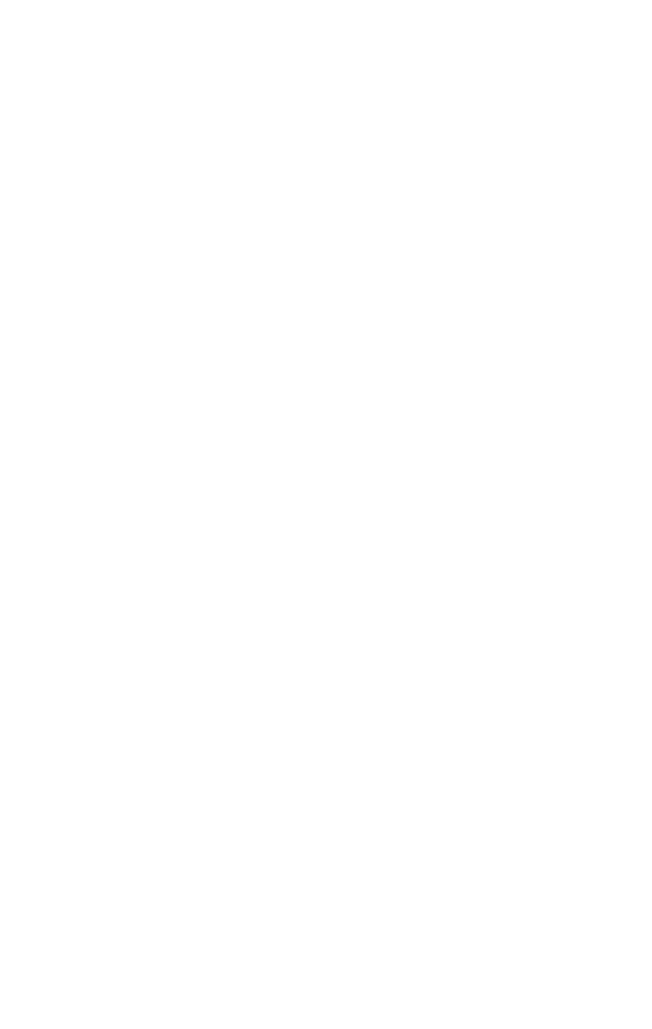
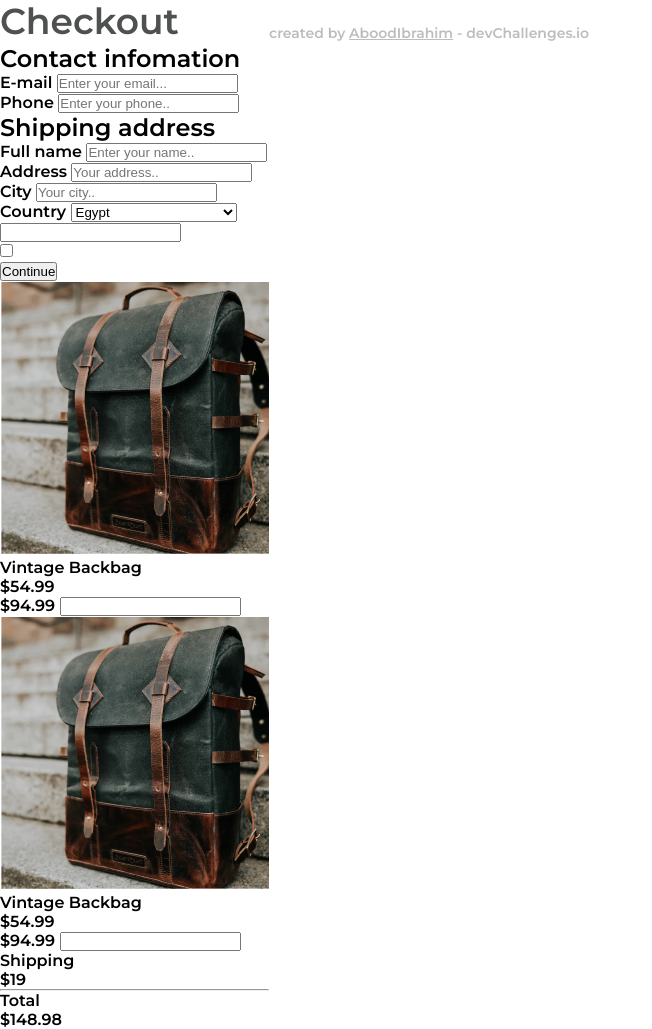
Before and after one commit to AI-Elbaz/checkout-page, a plain HTML site: page index.html in a window 1280 px wide. Shown: the whole page, without its empty margins (0-652 px from the left). Before the commit the page ends 800 px from the top, so only its background shows below. Drawn offline with Linux system fonts and the light colour scheme.

Commit message:
Base HTML

```diff
--- a/index.html
+++ b/index.html
@@ -5,9 +5,106 @@
   <meta http-equiv="X-UA-Compatible" content="IE=edge">
   <meta name="viewport" content="width=device-width, initial-scale=1.0">
   <title>Checkout</title>
+  <link rel="shortcut icon" href="images/devchallenges.png" type="image/x-icon">
+  <link href="https://fonts.googleapis.com/icon?family=Material+Icons" rel="stylesheet">
   <link rel="stylesheet" href="style/style.css">
 </head>
 <body>
+  <div class="page">
+    <main>
+      <div class="form">
+        <h1>Checkout</h1>
 
+        <form action="" method="post">
+          <h2>Contact infomation</h2>
+          <div class="form-row">
+            <label for="email">E-mail</label>
+            <input type="email" name="email" id="email" placeholder="Enter your email...">
+          </div>
+
+          <div class="form-row">
+            <label for="phone">Phone</label>
+            <input type="tel" name="phone" id="phone" placeholder="Enter your phone..">
+          </div>
+
+          <h2>Shipping address</h2>
+          <div class="form-row">
+            <label for="name">Full name</label>
+            <input type="text" name="name" id="name" placeholder="Enter your name..">
+          </div>
+
+          <div class="form-row">
+            <label for="address">Address</label>
+            <input type="text" name="address" id="address" placeholder="Your address..">
+          </div>
+
+          <div class="form-row">
+            <label for="city">City</label>
+            <input type="text" name="city" id="city" placeholder="Your city..">
+          </div>
+
+          <div class="address">
+            <div class="form-row">
+              <label for="country">Country</label>
+              <select name="country" id="country">
+                <option value="eg">Egypt</option>
+                <option value="us">United states of america</option>
+                <option value="uk">United kingdom</option>
+              </select>
+            </div>
+
+            <div class="form-row">
+              <label for="postal-code"></label>
+              <input type="number" name="postalCode" id="postal-code">
+            </div>
+          </div>
+
+          <div class="form-row">
+            <label for="checkbox"></label>
+            <input type="checkbox" name="save" id="checkbox">
+          </div>
+
+          <input type="submit" value="Continue">
+        </form>
+      </div>
+
+      <aside class="description">
+        <div class="product">
+          <img src="images/photo1.png" alt="product1">
+          <div class="info">
+            <p class="title">Vintage Backbag</p>
+            <p class="price">$54.99</p>
+            <span class="old-price">$94.99</span>
+            <input type="number" name="amount1">
+          </div>
+        </div>
+        <div class="product">
+          <img src="images/photo1.png" alt="product1">
+          <div class="info">
+            <p class="title">Vintage Backbag</p>
+            <p class="price">$54.99</p>
+            <span class="old-price">$94.99</span>
+            <input type="number" name="amount1">
+          </div>
+        </div>
+
+        <div class="full-info">
+          <div>
+            <p class="title">Shipping</p>
+            <p class="value">$19</p>
+          </div>
+          <hr />
+          <div>
+            <p class="title">Total</p>
+            <p class="value">$148.98</p>
+          </div>
+        </div>
+      </aside>
+    </main>
+
+    <footer>
+      <p>created by <a href="https://devchallenges.io/portfolio/AboodIbrahim">AboodIbrahim</a> - devChallenges.io</p>
+    </footer>
+  </div>
 </body>
 </html>
--- a/style/style.css
+++ b/style/style.css
@@ -0,0 +1,51 @@
+@import url('https://fonts.googleapis.com/css2?family=Montserrat:wght@600&display=swap');
+
+:root {
+    --gray-1: #333333;
+    --gray-2: #4F4F4F;
+    --gray-3: #828282;
+    --gray-4: #BDBDBD; /* footer and divider */
+    --gray-5: #E0E0E0;
+    --gray-6: #F2F2F2;
+    --orange: #F2994A;
+    --primary: #4E5150;
+}
+
+* {
+    margin: 0;
+    padding: 0;
+    box-sizing: border-box;
+}
+
+.page {
+    display: flex;
+    flex-wrap: wrap;
+    min-height: 100vh;
+}
+
+body {
+    font-family: 'Montserrat', sans-serif;
+    font-weight: 600;
+}
+
+h1 {
+    color: #4E5150;
+    font-size: 36px;
+    line-height: 1.22em;
+}
+
+footer {
+    color: #BDBDBD;
+    font-size: 14px;
+    font-weight: 500;
+    padding: 24px 0;
+    text-align: center;
+    font-family: 'Montserrat', sans-serif;
+}
+
+footer a,
+footer a:link,
+footer a:visited {
+    color: #BDBDBD;
+    font-weight: bold;
+}
```
